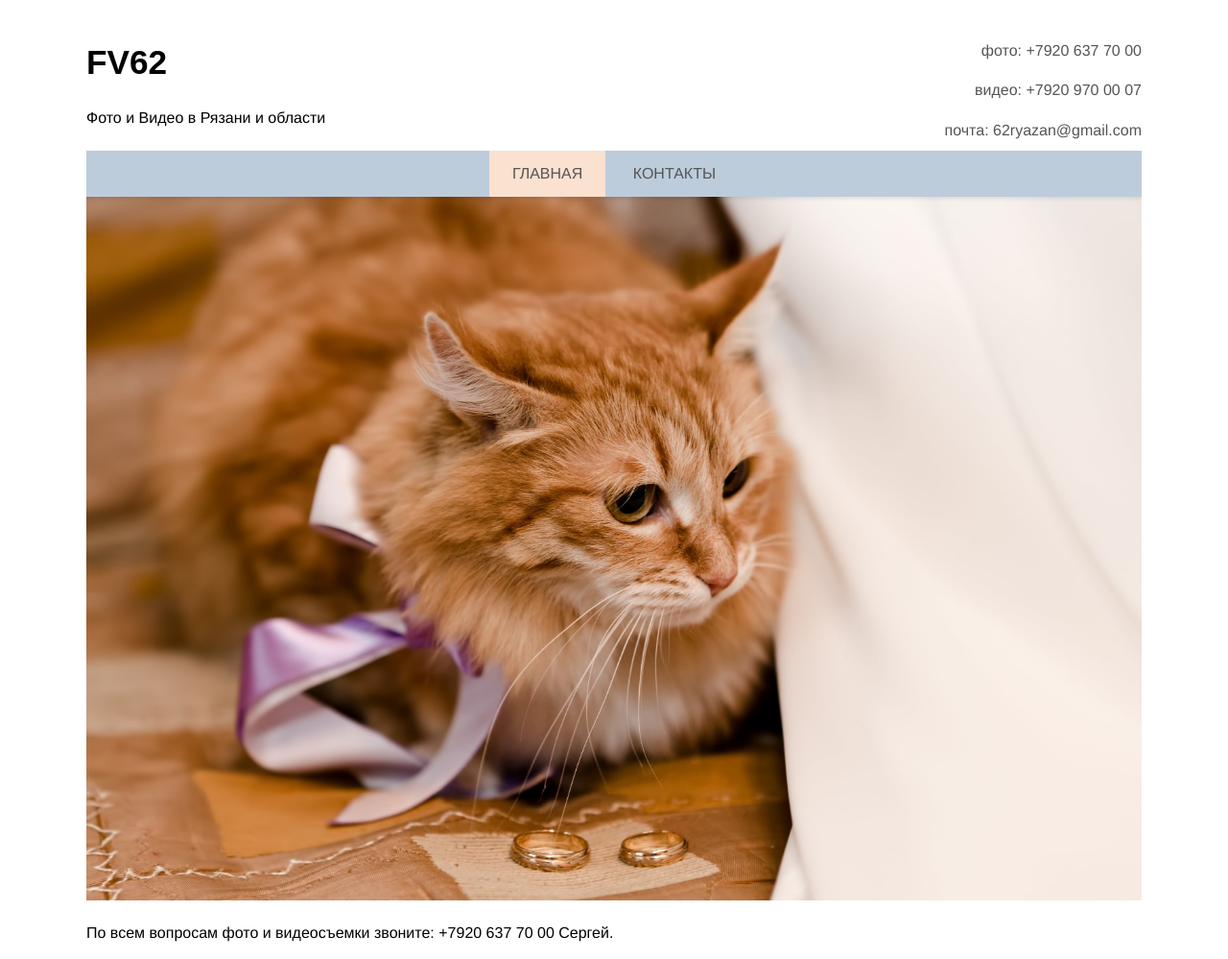
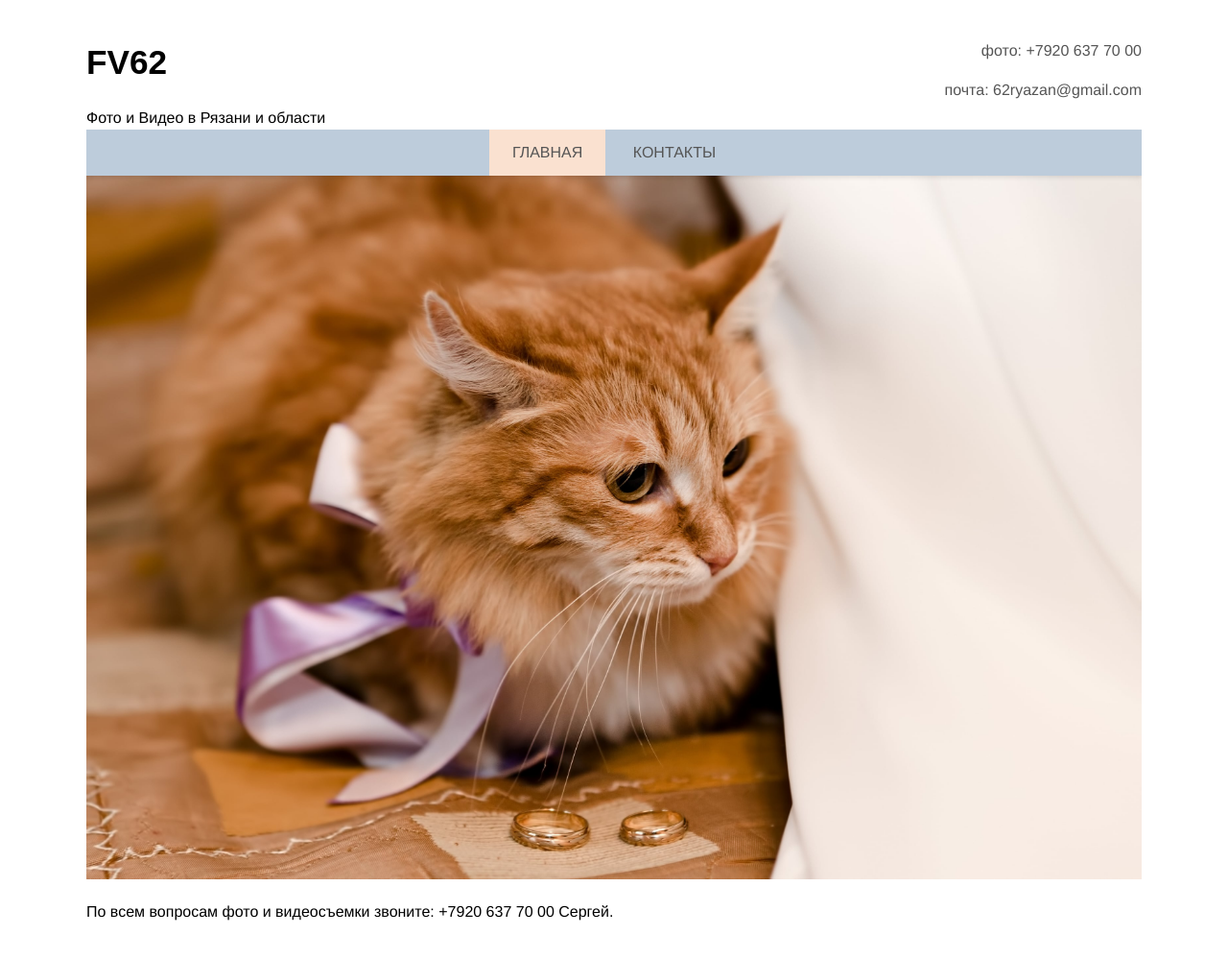
Before and after one commit to fv62/fv62.github.io, a Jekyll site: the page built from index.md, in a window 1280 px wide. Shown: the whole page at 96% size. Built offline with Jekyll 4.4.1, drawn with Linux system fonts in a browser that asks for light colours; after the commit the page ends 977 px from its top, so only the background shows below that.

Commit message:
Update _config.yml

```diff
--- a/_config.yml
+++ b/_config.yml
@@ -5,10 +5,6 @@ contacts:
     name: +7920 637 70 00
     icon: tel
     description: фото
-  - link: 'tel:+79209700007'
-    name: +7920 970 00 07
-    icon: tel
-    description: видео
   - link: 'mailto:62ryazan@gmail.com'
     name: 62ryazan@gmail.com
     icon: mailto
```
